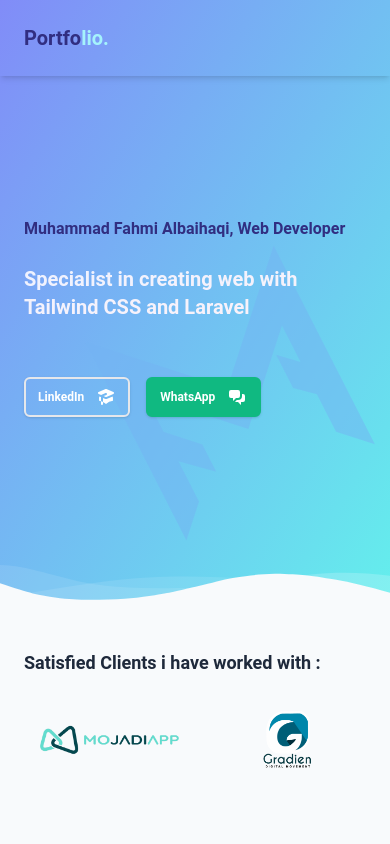
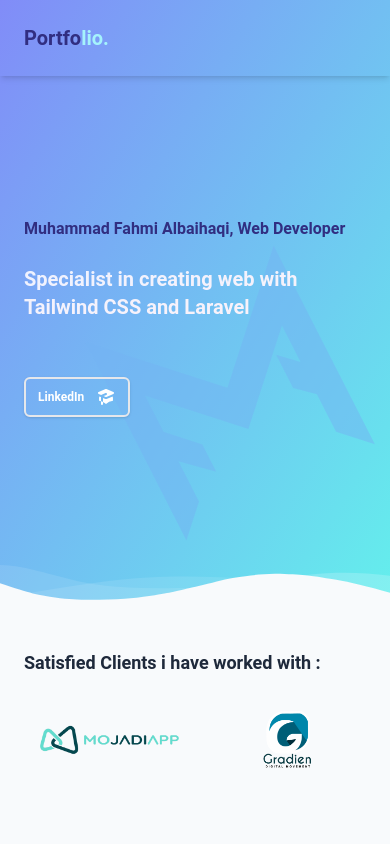
Before and after one commit to albaihaqiMF/portfolio, a React (Create React App) app: page / in a window 390 px wide. Shown: the top 844 px of the page. Built offline with nearby package versions, Linux system fonts and the light colour scheme.

Commit message:
remove phone number

```diff
--- a/src/Views/Welcome.jsx
+++ b/src/Views/Welcome.jsx
@@ -22,25 +22,8 @@ export default function Welcome() {
             >
               LinkedIn{" "}
               <span className="ml-3">
-                <svg xmlns="http://www.w3.org/2000/svg" className="h-5 w-5" viewBox="0 0 20 20" fill="currentColor">
+                <svg xmlns="http://www.w3.org/2000/svg" className="w-5 h-5" viewBox="0 0 20 20" fill="currentColor">
                   <path d="M10.394 2.08a1 1 0 00-.788 0l-7 3a1 1 0 000 1.84L5.25 8.051a.999.999 0 01.356-.257l4-1.714a1 1 0 11.788 1.838L7.667 9.088l1.94.831a1 1 0 00.787 0l7-3a1 1 0 000-1.838l-7-3zM3.31 9.397L5 10.12v4.102a8.969 8.969 0 00-1.05-.174 1 1 0 01-.89-.89 11.115 11.115 0 01.25-3.762zM9.3 16.573A9.026 9.026 0 007 14.935v-3.957l1.818.78a3 3 0 002.364 0l5.508-2.361a11.026 11.026 0 01.25 3.762 1 1 0 01-.89.89 8.968 8.968 0 00-5.35 2.524 1 1 0 01-1.4 0zM6 18a1 1 0 001-1v-2.065a8.935 8.935 0 00-2-.712V17a1 1 0 001 1z" />
-                </svg>
-              </span>
-            </a>
-            <a
-              href="https://wa.me/6281273453552"
-              className="flex items-center px-3 py-2 text-xs font-semibold text-white transition-all duration-300 border-2 rounded-md shadow md:px-5 border-emerald-500 bg-emerald-500 md:text-base hover:bg-emerald-50 hover:text-emerald-500 hover:border-2 hover:shadow-lg"
-            >
-              WhatsApp{" "}
-              <span className="ml-3">
-                <svg
-                  xmlns="http://www.w3.org/2000/svg"
-                  className="w-5 h-5"
-                  viewBox="0 0 20 20"
-                  fill="currentColor"
-                >
-                  <path d="M2 5a2 2 0 012-2h7a2 2 0 012 2v4a2 2 0 01-2 2H9l-3 3v-3H4a2 2 0 01-2-2V5z" />
-                  <path d="M15 7v2a4 4 0 01-4 4H9.828l-1.766 1.767c.28.149.599.233.938.233h2l3 3v-3h2a2 2 0 002-2V9a2 2 0 00-2-2h-1z" />
                 </svg>
               </span>
             </a>
```
